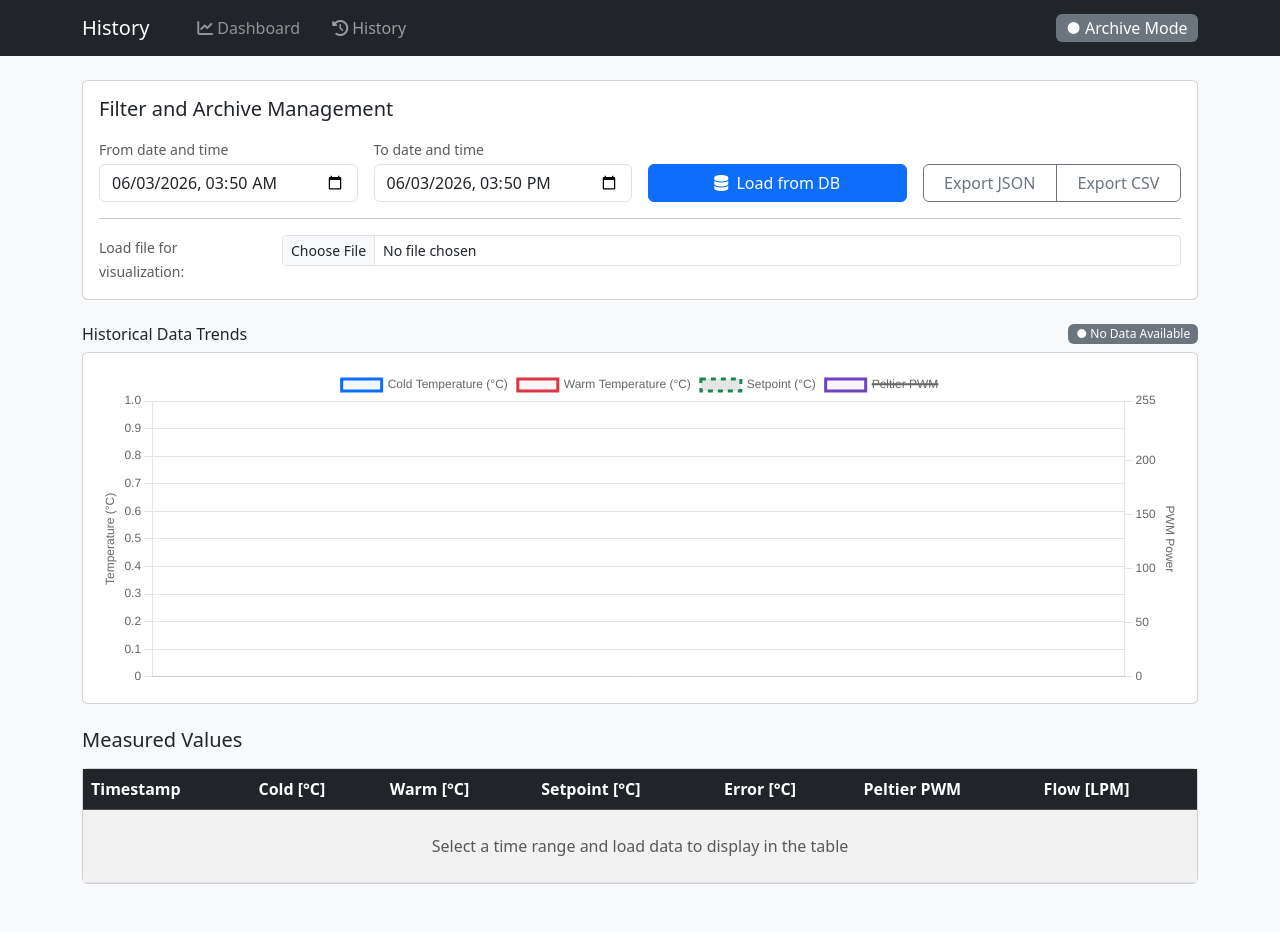
After one commit to TomasOndrisak/stu-project, a Flask app: page /history in a window 1280 px wide. The commit adds this page. Run offline with Flask 3, Linux system fonts and the light colour scheme; some libraries are stand-ins or nearby versions.

Commit message:
Added history tab + functionality.

```diff
--- /dev/null
+++ b/frontend/static/js/history.js
@@ -0,0 +1,246 @@
+let loadedData = [];
+let historyChart = null;
+
+document.addEventListener('DOMContentLoaded', () => {
+    initChart();
+    setDefaultDates();
+
+    document.getElementById('btnLoadDB').addEventListener('click', loadDataFromDB);
+    document.getElementById('jsonFileInput').addEventListener('change', loadDataFromJSONFile);
+    document.getElementById('btnExportJSON').addEventListener('click', exportJSON);
+    document.getElementById('btnExportCSV').addEventListener('click', exportCSV);
+});
+
+function setDefaultDates() {
+    const now = new Date();
+    const twelveHoursAgo = new Date(now.getTime() - (12 * 60 * 60 * 1000));
+
+    const formatDate = (date) => {
+        const tzOffset = date.getTimezoneOffset() * 60000;
+        return new Date(date.getTime() - tzOffset).toISOString().slice(0, 16);
+    };
+
+    document.getElementById('startDate').value = formatDate(twelveHoursAgo);
+    document.getElementById('endDate').value = formatDate(now);
+}
+
+function initChart() {
+    const ctx = document.getElementById('chart-history').getContext('2d');
+
+    historyChart = new Chart(ctx, {
+        type: 'line',
+        data: {
+            labels: [],
+            datasets: [
+                {
+                    label: 'Cold Temperature (°C)',
+                    data: [],
+                    borderColor: '#0d6efd',
+                    backgroundColor: 'rgba(13, 110, 253, 0.05)',
+                    yAxisID: 'y',
+                    tension: 0.2,
+                    pointRadius: 1
+                },
+                {
+                    label: 'Warm Temperature (°C)',
+                    data: [],
+                    borderColor: '#dc3545',
+                    backgroundColor: 'rgba(220, 53, 69, 0.05)',
+                    yAxisID: 'y',
+                    tension: 0.2,
+                    pointRadius: 1
+                },
+                {
+                    label: 'Setpoint (°C)',
+                    data: [],
+                    borderColor: '#198754',
+                    borderDash: [5, 5],
+                    fill: false,
+                    yAxisID: 'y',
+                    tension: 0,
+                    pointRadius: 0
+                },
+                {
+                    label: 'Peltier PWM',
+                    data: [],
+                    borderColor: '#6f42c1',
+                    backgroundColor: 'rgba(111, 66, 193, 0.05)',
+                    yAxisID: 'y-pwm',
+                    tension: 0.1,
+                    pointRadius: 1,
+                    hidden: true
+                }
+            ]
+        },
+        options: {
+            responsive: true,
+            maintainAspectRatio: false,
+            scales: {
+                y: {
+                    type: 'linear',
+                    position: 'left',
+                    title: {
+                        display: true,
+                        text: 'Temperature (°C)'
+                    }
+                },
+                'y-pwm': {
+                    type: 'linear',
+                    position: 'right',
+                    min: 0,
+                    max: 255,
+                    title: {
+                        display: true,
+                        text: 'PWM Power'
+                    },
+                    grid: { drawOnChartArea: false }
+                }
+            }
+        }
+    });
+}
+
+function loadDataFromDB() {
+    const start = document.getElementById('startDate').value;
+    const end = document.getElementById('endDate').value;
+
+    if (!start || !end) {
+        alert('Please select both start and end times.');
+        return;
+    }
+
+    const btn = document.getElementById('btnLoadDB');
+    btn.innerHTML = '<span class="spinner-border spinner-border-sm me-1"></span> Loading...';
+    btn.disabled = true;
+
+    fetch(`/api/history/range?start=${start}&end=${end}`)
+        .then(res => {
+            if (!res.ok) throw new Error('Failed to load data.');
+            return res.json();
+        })
+        .then(data => {
+            loadedData = data;
+            updateDashboard(data, "Displayed Database");
+        })
+        .catch(err => {
+            alert('Communication error: ' + err.message);
+        })
+        .finally(() => {
+            btn.innerHTML = '<i class="fa-solid fa-database me-1"></i> Load from DB';
+            btn.disabled = false;
+        });
+}
+
+function loadDataFromJSONFile(e) {
+    const file = e.target.files[0];
+    if (!file) return;
+
+    const reader = new FileReader();
+    reader.onload = function (event) {
+        try {
+            const data = JSON.parse(event.target.result);
+            if (Array.isArray(data)) {
+                loadedData = data;
+                updateDashboard(data, `File: ${file.name}`);
+            } else {
+                alert('Invalid JSON structure. An array of objects is expected.');
+            }
+        } catch (err) {
+            alert('Error parsing file: ' + err.message);
+        }
+    };
+    reader.readAsText(file);
+}
+
+function updateDashboard(data, statusText) {
+    const tableBody = document.getElementById('tableBody');
+    const dataStatus = document.getElementById('dataStatus');
+
+    if (!data || data.length === 0) {
+        tableBody.innerHTML = '<tr><td colspan="7" class="text-center text-muted py-4">No data available for the selected period</td></tr>';
+        dataStatus.textContent = "● No Data Available";
+        dataStatus.className = "badge bg-danger fw-normal";
+
+        historyChart.data.labels = [];
+        historyChart.data.datasets.forEach(ds => ds.data = []);
+        historyChart.update();
+        return;
+    }
+
+    dataStatus.textContent = `● ${statusText} (${data.length} values)`;
+    dataStatus.className = "badge bg-success fw-normal";
+
+    const labels = data.map(item => item.timestamp || '');
+    historyChart.data.labels = labels;
+    historyChart.data.datasets[0].data = data.map(item => item.cold);
+    historyChart.data.datasets[1].data = data.map(item => item.warm);
+    historyChart.data.datasets[2].data = data.map(item => item.setpoint);
+    historyChart.data.datasets[3].data = data.map(item => item.peltier_pwm);
+    historyChart.update();
+
+    let tableHTML = '';
+    const limit = Math.min(data.length, 200);
+
+    for (let i = 0; i < limit; i++) {
+        const item = data[i];
+        const errorVal = (item.error !== undefined) ? item.error : (item.setpoint - item.cold);
+
+        tableHTML += `
+                    <tr>
+                        <td><strong>${item.timestamp || ''}</strong></td>
+                        <td class="text-primary">${item.cold !== undefined ? item.cold.toFixed(2) : '—'}</td>
+                        <td class="text-danger">${item.warm !== undefined ? item.warm.toFixed(2) : '—'}</td>
+                        <td class="text-success">${item.setpoint !== undefined ? item.setpoint.toFixed(2) : '—'}</td>
+                        <td class="fw-semibold">${errorVal !== undefined ? errorVal.toFixed(2) : '—'}</td>
+                        <td>${item.peltier_pwm !== undefined ? item.peltier_pwm : '—'}</td>
+                        <td>${item.flow_rate !== undefined ? item.flow_rate.toFixed(2) : '—'}</td>
+                    </tr>
+                `;
+    }
+
+    if (data.length > 200) {
+        tableHTML += `<tr><td colspan="7" class="text-center text-muted small py-3">Displayed are the first 200 rows from the total ${data.length} (for complete analysis use export to CSV/JSON)</td></tr>`;
+    }
+
+    tableBody.innerHTML = tableHTML;
+}
+
+function exportJSON() {
+    if (loadedData.length === 0) {
+        alert('No data available for export.');
+        return;
+    }
+    const dataStr = "data:text/json;charset=utf-8," + encodeURIComponent(JSON.stringify(loadedData, null, 2));
+    const dl = document.createElement('a');
+    dl.setAttribute("href", dataStr);
+    dl.setAttribute("download", `export_${new Date().toISOString().slice(0, 10)}.json`);
+    document.body.appendChild(dl);
+    dl.click();
+    dl.remove();
+}
+
+function exportCSV() {
+    if (loadedData.length === 0) {
+        alert('No data available for export.');
+        return;
+    }
+    const keys = Object.keys(loadedData[0]);
+    const csvRows = [keys.join(',')];
+
+    for (const row of loadedData) {
+        const values = keys.map(key => {
+            const val = row[key];
+            return typeof val === 'string' && val.includes(',') ? `"${val}"` : val;
+        });
+        csvRows.push(values.join(','));
+    }
+
+    const csvContent = "data:text/csv;charset=utf-8," + csvRows.join('\n');
+    const encodedUri = encodeURI(csvContent);
+    const dl = document.createElement('a');
+    dl.setAttribute("href", encodedUri);
+    dl.setAttribute("download", `export_${new Date().toISOString().slice(0, 10)}.csv`);
+    document.body.appendChild(dl);
+    dl.click();
+    dl.remove();
+}
--- /dev/null
+++ b/frontend/templates/history.html
@@ -0,0 +1,133 @@
+<!DOCTYPE html>
+<html lang="sk">
+
+<head>
+    <meta charset="UTF-8">
+    <meta name="viewport" content="width=device-width, initial-scale=1.0">
+    <title>History</title>
+    <link href="https://cdn.jsdelivr.net/npm/bootstrap@5.3.2/dist/css/bootstrap.min.css" rel="stylesheet">
+    <link href="https://cdnjs.cloudflare.com/ajax/libs/font-awesome/6.4.0/css/all.min.css" rel="stylesheet">
+</head>
+
+<body class="bg-light">
+
+    <nav class="navbar navbar-expand-lg navbar-dark bg-dark">
+        <div class="container d-flex justify-content-between align-items-center">
+            <div class="d-flex align-items-center gap-4">
+                <span class="navbar-brand mb-0 h1">History</span>
+                <ul class="navbar-nav flex-row gap-3">
+                    <li class="nav-item">
+                        <a class="nav-link text-white-50" href="/"><i class="fa-solid fa-chart-line me-1"></i>Dashboard</a>
+                    </li>
+                    <li class="nav-item">
+                        <a class="nav-link" href="/history"><i
+                                class="fa-solid fa-clock-rotate-left me-1"></i>History</a>
+                    </li>
+                </ul>
+            </div>
+
+            <div class="d-flex align-items-center gap-3">
+                <span class="badge bg-secondary fs-6 fw-normal">● Archive Mode</span>
+            </div>
+
+        </div>
+    </nav>
+
+    <main class="container py-4">
+
+        <div class="card mb-4">
+            <div class="card-body">
+                <h2 class="h5 mb-3">Filter and Archive Management</h2>
+
+                <div class="row g-3 align-items-end">
+                    <div class="col-12 col-md-3">
+                        <label for="startDate" class="form-label small text-muted mb-1">From date and time</label>
+                        <input type="datetime-local" class="form-control" id="startDate">
+                    </div>
+
+                    <div class="col-12 col-md-3">
+                        <label for="endDate" class="form-label small text-muted mb-1">To date and time</label>
+                        <input type="datetime-local" class="form-control" id="endDate">
+                    </div>
+
+                    <div class="col-12 col-md-3">
+                        <button class="btn btn-primary w-100" id="btnLoadDB">
+                            <i class="fa-solid fa-database me-1"></i> Load from DB
+                        </button>
+                    </div>
+
+                    <div class="col-12 col-md-3">
+                        <div class="btn-group w-100" role="group">
+                            <button type="button" class="btn btn-outline-secondary" id="btnExportJSON">Export
+                                JSON</button>
+                            <button type="button" class="btn btn-outline-secondary" id="btnExportCSV">Export
+                                CSV</button>
+                        </div>
+                    </div>
+                </div>
+
+                <hr class="my-3">
+                <div class="row g-3">
+                    <div class="col-3 col-md-2">
+                        <span class="text-muted small">Load file for visualization:</span>
+                    </div>
+                    <div class="col-12 col-md-10">
+                        <input class="form-control form-control-sm" type="file" id="jsonFileInput" accept=".json">
+                    </div>
+                </div>
+
+            </div>
+        </div>
+
+        <div class="d-flex justify-content-between align-items-center mb-2">
+            <h2 class="h6 mb-0">Historical Data Trends</h2>
+            <span id="dataStatus" class="badge bg-secondary fw-normal">● No Data Available</span>
+        </div>
+
+        <div class="row g-3 mb-4">
+            <div class="col-12">
+                <div class="card">
+                    <div class="card-body" style="height: 350px;">
+                        <canvas id="chart-history"></canvas>
+                    </div>
+                </div>
+            </div>
+        </div>
+
+        <h2 class="h5 mb-3">Measured Values</h2>
+
+        <div class="card mb-4">
+            <div class="card-body p-0">
+                <div class="table-responsive" style="max-height: 350px; overflow-y: auto;">
+                    <table class="table table-striped table-hover align-middle mb-0">
+                        <thead class="table-dark">
+                            <tr>
+                                <th>Timestamp</th>
+                                <th>Cold [°C]</th>
+                                <th>Warm [°C]</th>
+                                <th>Setpoint [°C]</th>
+                                <th>Error [°C]</th>
+                                <th>Peltier PWM</th>
+                                <th>Flow [LPM]</th>
+                            </tr>
+                        </thead>
+                        <tbody id="tableBody">
+                            <tr>
+                                <td colspan="7" class="text-center text-muted py-4">Select a time range and load data to display in the table</td>
+                            </tr>
+                        </tbody>
+                    </table>
+                </div>
+            </div>
+        </div>
+
+    </main>
+
+    <script src="https://cdn.jsdelivr.net/npm/bootstrap@5.3.2/dist/js/bootstrap.bundle.min.js"></script>
+    <script src="https://cdn.jsdelivr.net/npm/chart.js@4.4.1/dist/chart.umd.min.js"></script>
+    <script
+        src="https://cdn.jsdelivr.net/npm/chartjs-adapter-date-fns@3.0.0/dist/chartjs-adapter-date-fns.bundle.min.js"></script>
+    <script src="/static/js/history.js"></script>
+</body>
+
+</html>
--- a/server/app.py
+++ b/server/app.py
@@ -8,6 +8,8 @@ from pathlib import Path
 import paho.mqtt.client as mqtt
 from dotenv import load_dotenv
 from flask import Flask, jsonify, render_template, request
+from database import get_history_by_range
+
 
 import database
 
@@ -244,6 +246,27 @@ def api_system_close():
     log.info("System CLOSE -> off (safe state)")
     return jsonify(system)
 
+# History tab
+@app.route('/history')
+def history_page():
+    return render_template('history.html')
+
+# Api endpoint to get historical data for a custom date range
+@app.route('/api/history/range', methods=['GET'])
+def get_history_range():
+    start = request.args.get('start')
+    end = request.args.get('end')
+
+    if not start or not end:
+        return jsonify({"error": "Parameter 'start' or 'end' is missing"}), 400
+
+    try:
+        data = get_history_by_range(start, end)
+        return jsonify(data)
+
+    except Exception as e:
+        return jsonify({"error": f"Error reading from database: {str(e)}"}), 500
+
 
 # App startup
 def main():
```
Also changed, not shown: frontend/templates/dashboard.html (+18 -3 lines), server/database.py (+18 -0 lines).
